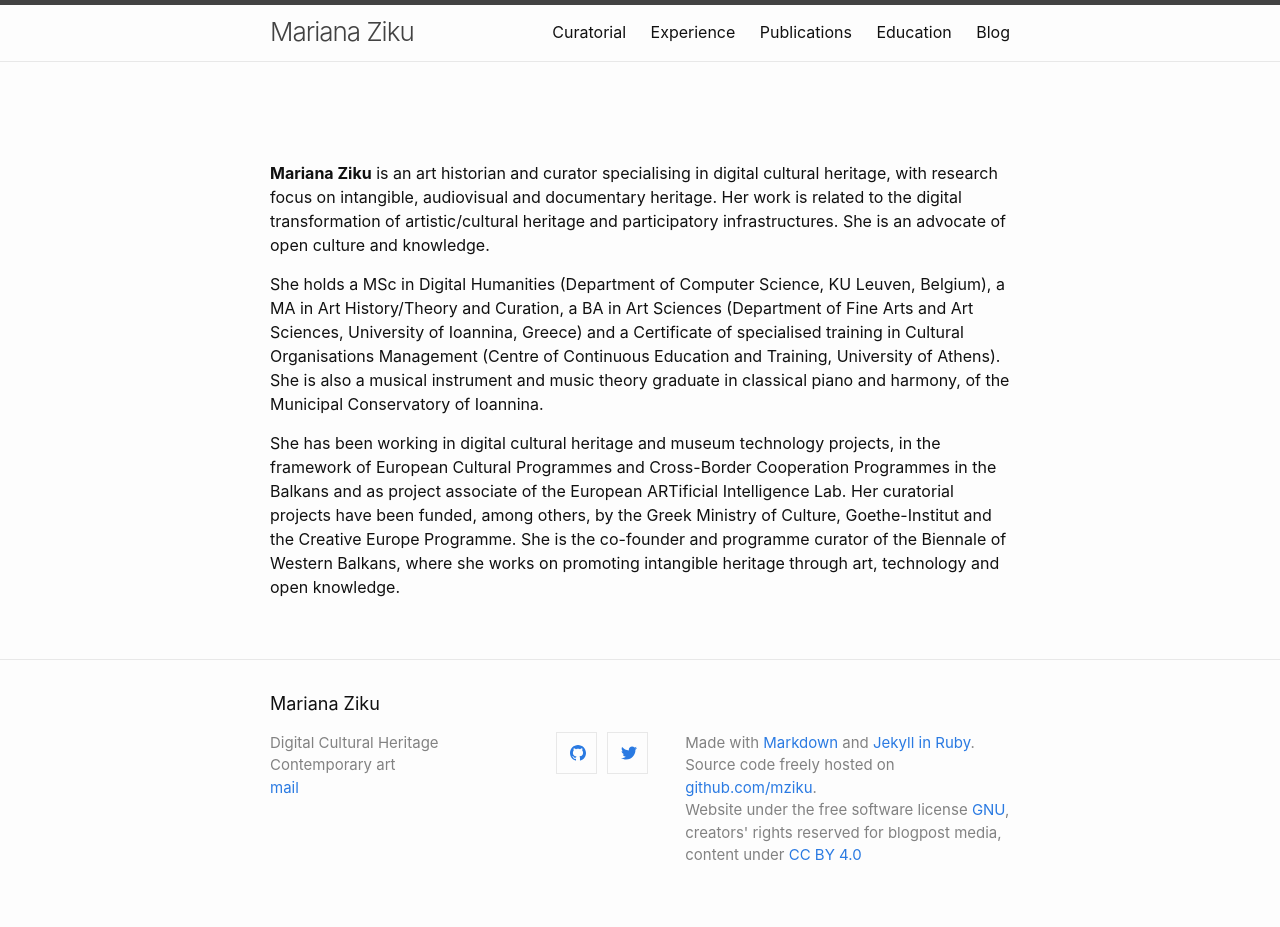
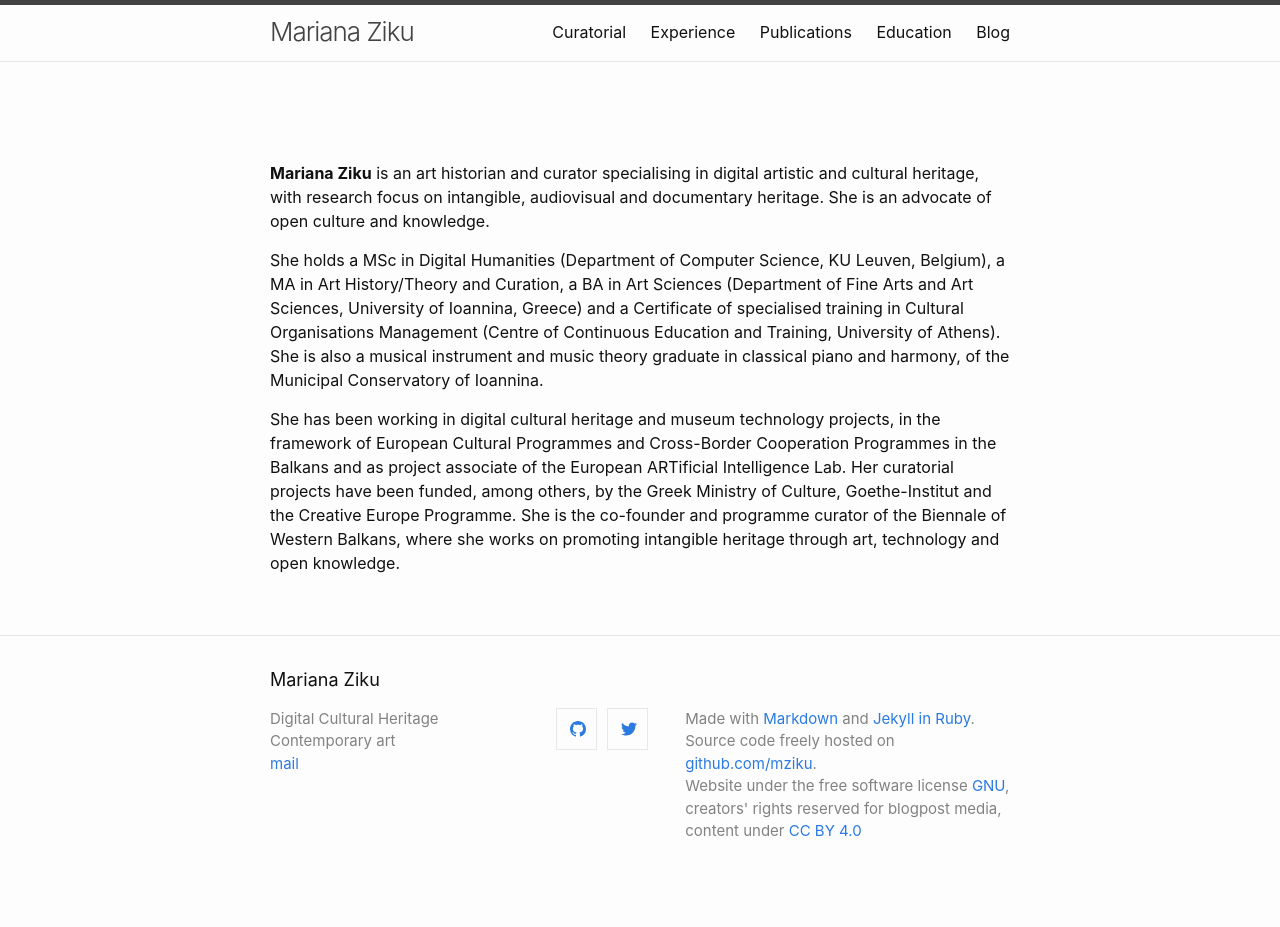
Before and after one commit to mziku/mziku.github.io, a Jekyll site: the page built from index.md, in a window 1280 px wide. Built offline with Jekyll 4.4.1, drawn with Linux system fonts in a browser that asks for light colours; after the commit the page ends 903 px from its top, so only the background shows below that.

Commit message:
Update index.md

```diff
--- a/index.md
+++ b/index.md
@@ -4,7 +4,7 @@ layout: page
 
 <br>
 
-**Mariana Ziku** is an art historian and curator specialising in digital cultural heritage, with research focus on intangible, audiovisual and documentary heritage. Her work is related to the digital transformation of artistic/cultural heritage and participatory infrastructures. She is an advocate of open culture and knowledge.
+**Mariana Ziku** is an art historian and curator specialising in digital artistic and cultural heritage, with research focus on intangible, audiovisual and documentary heritage. She is an advocate of open culture and knowledge.
 
 She holds a MSc in Digital Humanities (Department of Computer Science, KU Leuven, Belgium), a MA in Art History/Theory and Curation, a BA in Art Sciences (Department of Fine Arts and Art Sciences, University of Ioannina, Greece) and a Certificate of specialised training in Cultural Organisations Management (Centre of Continuous Education and Training, University of Athens). She is also a musical instrument and music theory graduate in classical piano and harmony, of the Municipal Conservatory of Ioannina.
 
```
